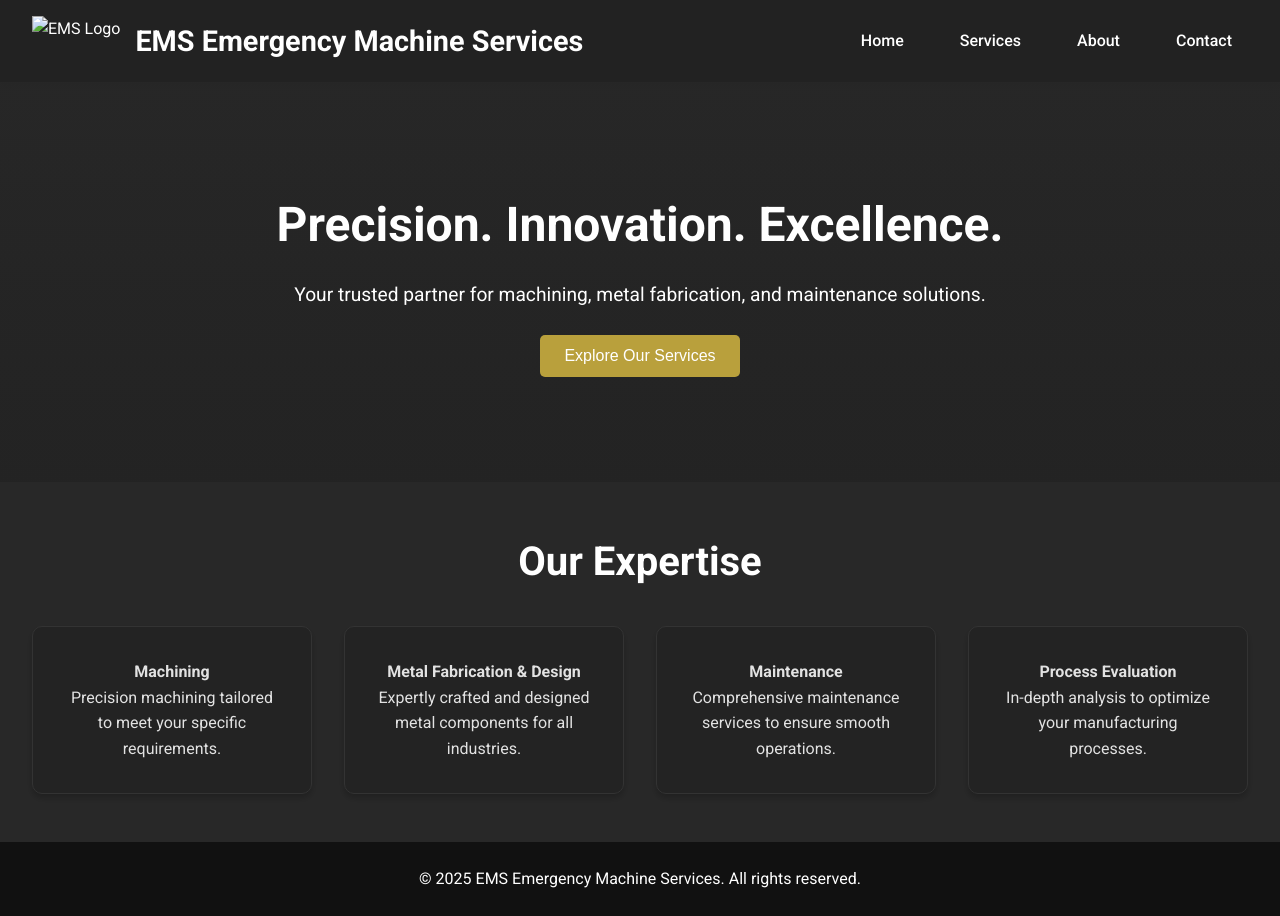
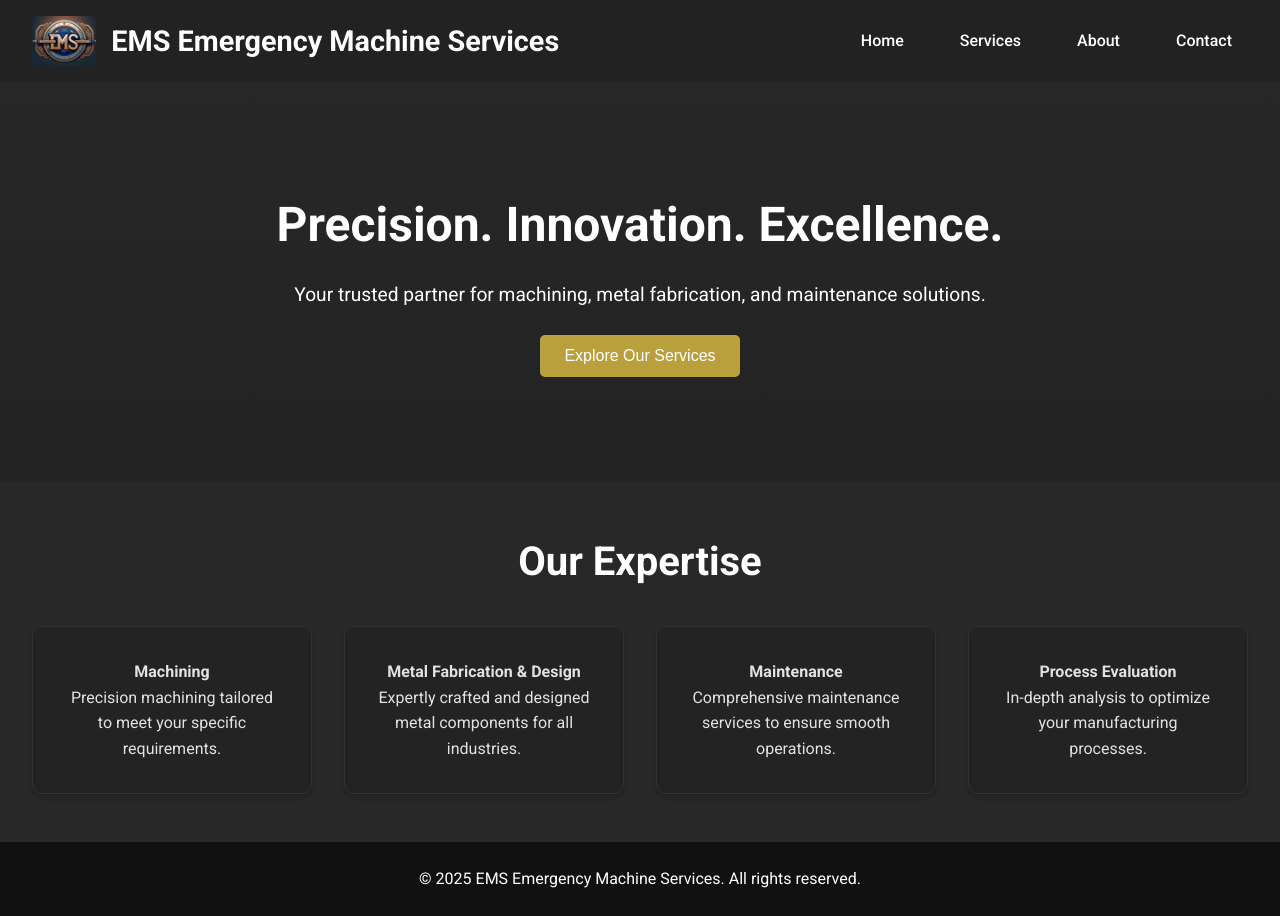
Before and after one commit to DaltonEmory/EMS, a plain HTML site: page index.html in a window 1280 px wide. Drawn offline with Linux system fonts and the light colour scheme.

Commit message:
Update index.html

```diff
--- a/index.html
+++ b/index.html
@@ -167,7 +167,7 @@
 <body>
     <header>
         <div class="logo">
-            <img src="./images/logo.jpg" alt="EMS Logo">
+            <img src="./images/logo.jpeg" alt="EMS Logo">
             <h1>EMS Emergency Machine Services</h1>
         </div>
         <nav>
```
